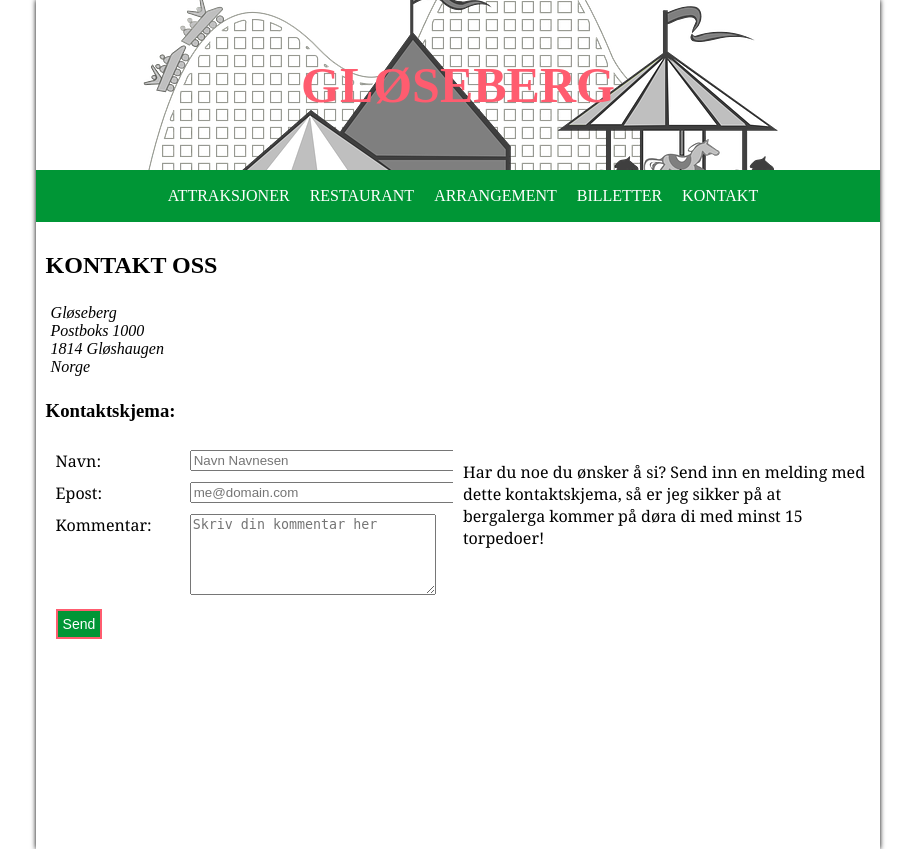
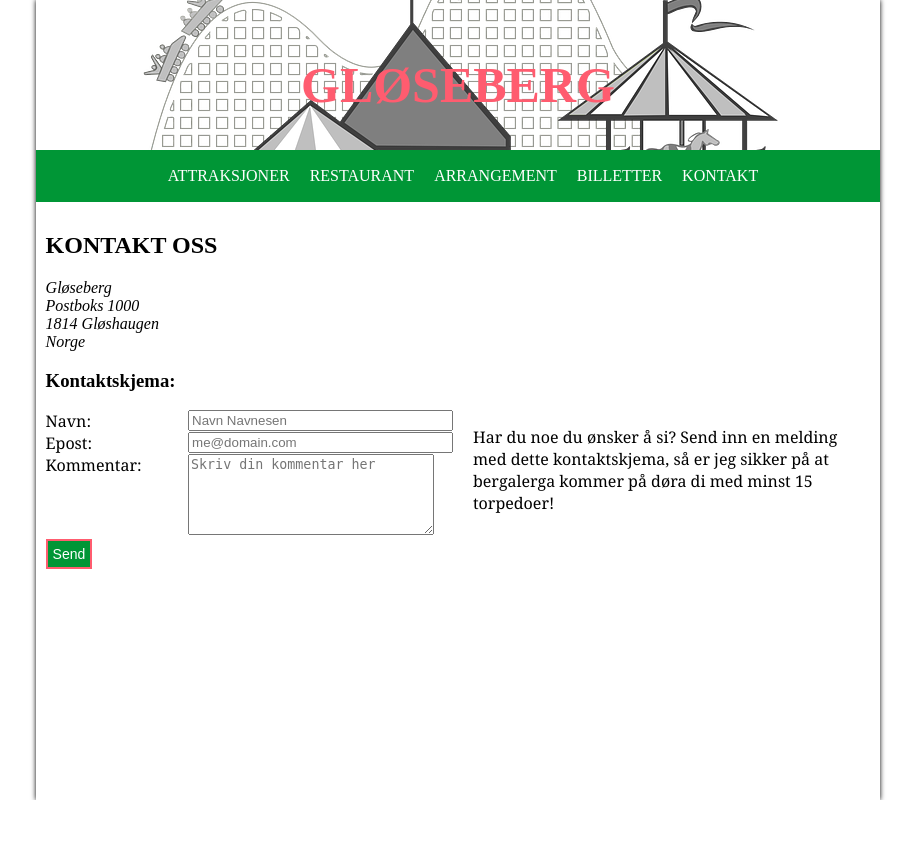
Before and after one commit to hakloev/IT2805-webtek, a Flask app: page /contact in a window 1280 px wide. Shown: the whole page, without its empty margins (182-1097 px from the left). After the commit the page ends 800 px from the top, so only its background shows below. Run offline with Flask 2, Linux system fonts and the light colour scheme; some web fonts are replaced.

Commit message:
fixed grid system

```diff
--- a/static/css/style.css
+++ b/static/css/style.css
@@ -1,4 +1,10 @@
 /* Main config stuff */
+
+*, *:after, *:before {
+    -webkit-box-sizing: border-box;
+    -moz-box-sizing: border-box;
+    box-sizing: border-box;
+}
 
 html, body {
     margin: 0;
@@ -205,56 +211,50 @@ ul li:hover > ul {
     font-weight: bold;
 }
 
-/* Grid system */
+/* Grid system
+ * (column layout)
+ * */
 
-.row {
-    width: 100%;
-    overflow: hidden;
+.section {
     clear: both;
-    box-sizing: border-box;
-    word-wrap: break-word;
+    padding: 0px;
+    margin-left: -15px;
+    margin-right: -15px; /* Negative of the positive margin in .col */
+}
+
+.col {
+    display: block;
+    float: left;
+    padding-left: 15px;
+    padding-right: 15px;
+}
+
+.col:first-child {
+    margin-left: 0;
 }
 
 .col20 {
-    float: left;
     width: 20%;
-    padding: 5px;
-    box-sizing: border-box;
 }
 
 .col33 {
-    float: left;
     width: 33.33%;
-    padding: 5px;
-    box-sizing: border-box;
 }
 
 .col50 {
-    float: left;
     width: 50%;
-    padding: 5px;
-    box-sizing: border-box;
 }
 
 .col66 {
-    float: left;
     width: 66.664%;
-    padding: 5px;
-    box-sizing: border-box;
 }
 
 .col80 {
-    float: left;
     width: 80%;
-    padding: 5px;
-    box-sizing: border-box;
 }
 
 .col100 {
-    float: left;
     width: 100%;
-    padding: 5px;
-    box-sizing: border-box;
 }
 
 .cf:before,
--- a/templates/base/footer.html
+++ b/templates/base/footer.html
@@ -1,6 +1,6 @@
 <footer>
-    <div class="row">
-        <div class="col20">
+    <div class="section cf">
+        <div class="col col20">
             <h4><a href="#">Attraksjoner</a></h4>
             <p><a href="#">Rider</a></p>
             <p><a href="#">Sklia</a></p>
@@ -9,18 +9,17 @@
             <p><a href="#">Barnesklia</a></p>
             <p><a href="#">Lightning</a></p>
         </div>
-        <div class="col20">
+        <div class="col col20">
             <h4><a href="#">Restaurant</a></h4>
         </div>
-        <div class="col20">
+        <div class="col col20">
             <h4><a href="#">Arrangement</a></h4>
         </div>
-        <div class="col20">
+        <div class="col col20">
             <h4><a href="#">Billetter</a></h4>
         </div>
-        <div class="col20">
+        <div class="col col20">
             <h4><a href="#">Kontakt</a></h4>
         </div>
-        <div class="cf"></div>
     </div>
 </footer>
--- a/templates/subpages/contact.html
+++ b/templates/subpages/contact.html
@@ -2,8 +2,8 @@
 {% block title %}&ndash; Kontakt oss{% endblock %}
 {% block body %}
     <h2>KONTAKT OSS</h2>
-    <div class="row">
-        <div class="col100">
+    <div class="section cf">
+        <div class="col col100">
             <address>
                 Gløseberg <br>
                 Postboks 1000 <br>
@@ -11,52 +11,46 @@
                 Norge
             </address>
         </div>
-        <div class="cf"></div>
     </div>
     <section>
         <h3>Kontaktskjema:</h3>
-        <div class="row">
-            <div class="col50">
+        <div class="section cf">
+            <div class="col col50">
                 <form action="#" method="POST">
-                    <div class="row">
-                        <div class="col33">
+                    <div class="section cf">
+                        <div class="col col33">
                             <label for="name">Navn:</label>
                         </div>
-                        <div class="col66">
+                        <div class="col col66">
                             <input type="text" id="name" name="name" size="30" maxlength="50" placeholder="Navn Navnesen" required="Du må skrive inn navn" />
                         </div>
-                        <div class="cf"></div>
                     </div>
-                    <div class="row">
-                        <div class="col33">
+                    <div class="section cf">
+                        <div class="col col33">
                             <label for="email">Epost:</label>
                         </div>
-                        <div class="col66">
+                        <div class="col col66">
                             <input type="email" id="email" name="email" size="30" placeholder="me@domain.com" required="Du må skrive inn epostadresse" />
                         </div>
-                        <div class="cf"></div>
                     </div>
-                    <div class="row">
-                        <div class="col33">
+                    <div class="section cf">
+                        <div class="col col33">
                             <label for="comment">Kommentar:</label>
                         </div>
-                        <div class="col66">
+                        <div class="col col66">
                             <textarea id="comment" name="comment" cols="28" rows="5" placeholder="Skriv din kommentar her" optional></textarea>
                         </div>
-                        <div class="cf"></div>
                     </div>
-                    <div class="row">
-                        <div class="col100">
+                    <div class="section cf">
+                        <div class="col col100">
                             <input type="submit" id="submit" value="Send"/>
                         </div>
-                        <div class="cf"></div>
                     </div>
                 </form>
             </div>
-            <div class="col50">
+            <div class="col col50">
                 <p>Har du noe du ønsker å si? Send inn en melding med dette kontaktskjema, så er jeg sikker på at bergalerga kommer på døra di med minst 15 torpedoer!</p>
             </div>
-            <div class="cf"></div>
         </div>
     </section>
 {% endblock %}
```
Also changed, not shown: templates/index.html (+3 -4 lines), templates/subpages/events.html (+10 -10 lines), templates/subpages/restaurant.html (+8 -10 lines), templates/subpages/tickets.html (+18 -26 lines).
